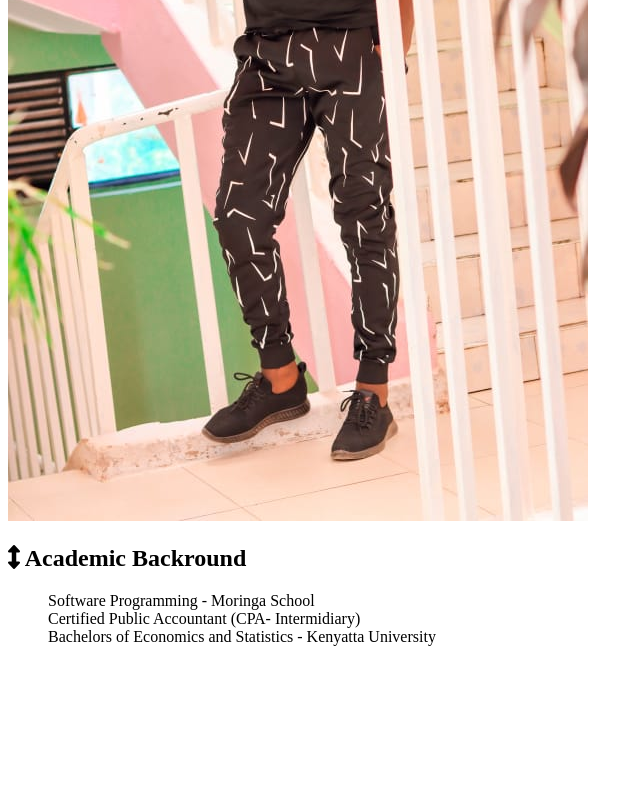
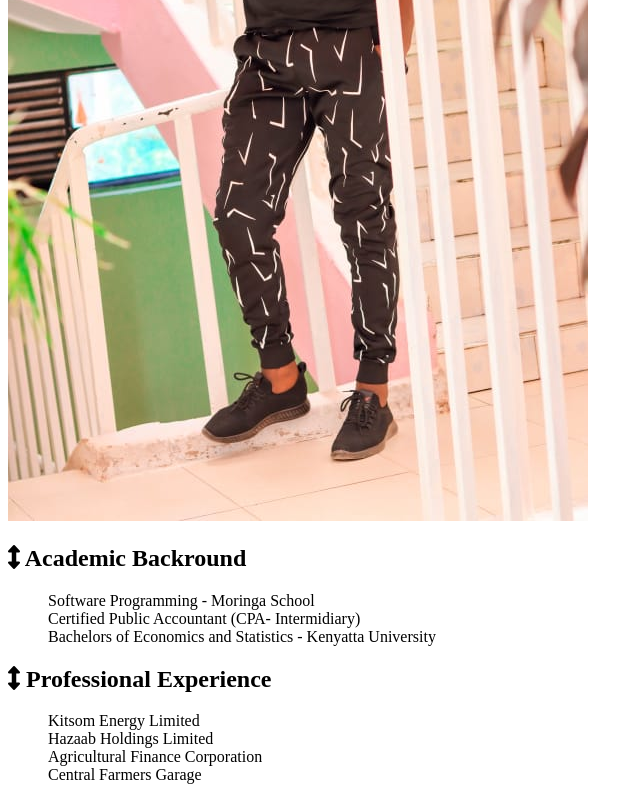
Before and after one commit to Shabex/My-portfolio, a plain HTML site: page index.html in a window 1280 px wide. Shown: the part 572-1372 px from the top of the page, without its empty margins (0-643 px from the left). Before the commit the page ends 1234 px from the top, so only its background shows below. Drawn offline with Linux system fonts and the light colour scheme; files that its build step writes are made by us from their sources.

Commit message:
adds h2 element with class professional experience

```diff
--- a/index.html
+++ b/index.html
@@ -47,6 +47,19 @@
                     <div class="list">Bachelors of Economics and Statistics -  Kenyatta University</div>
                 </ol>
             </div>
+            <div class="box">
+                <h2>
+                    <i class="fas fa-arrows-alt-v"></i>
+                    Professional Experience
+                </h2>
+                <ol>
+                    <div class="list">Kitsom Energy Limited</div>
+                    <div class="list">Hazaab Holdings Limited</div>
+                    <div class="list">Agricultural Finance Corporation</div>
+                    <div class="list">Central Farmers Garage</div>
+                </ol>
+            </div>
+
         </div>
     </section>
 </body>
```
